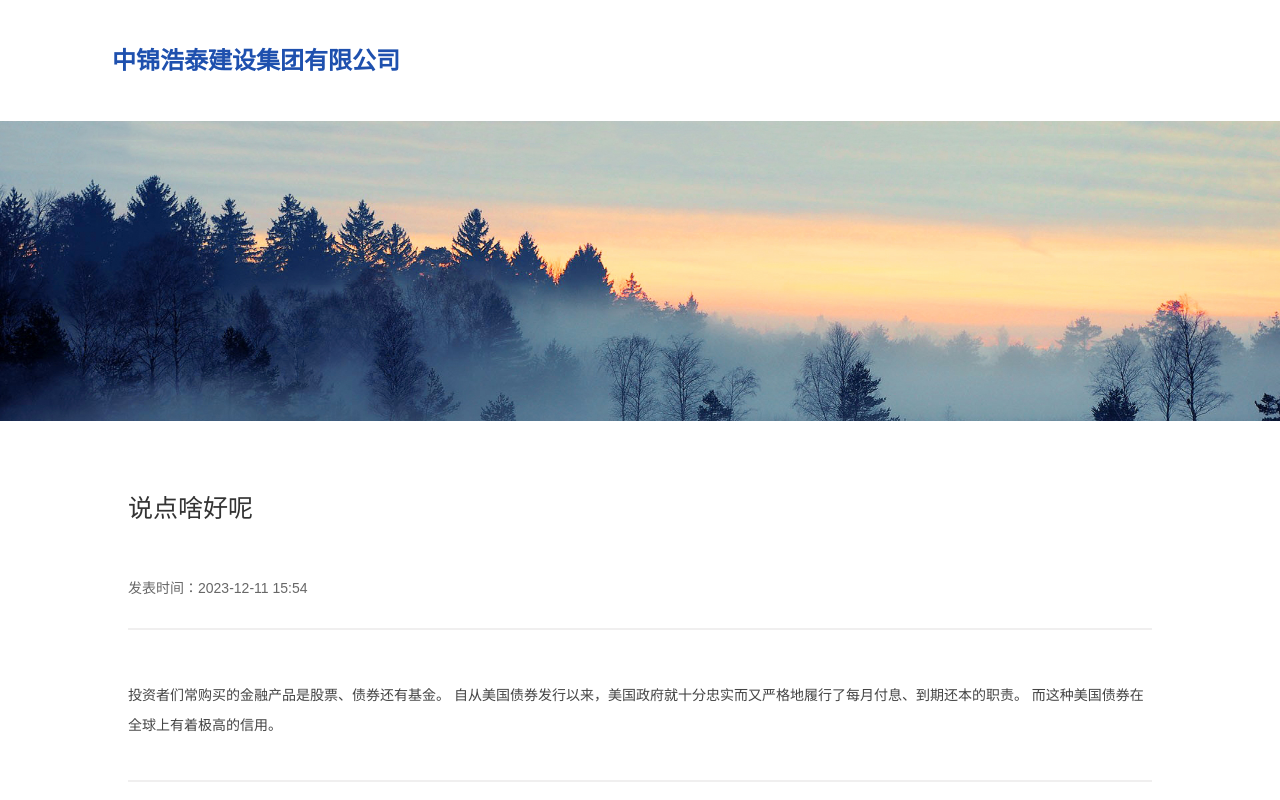
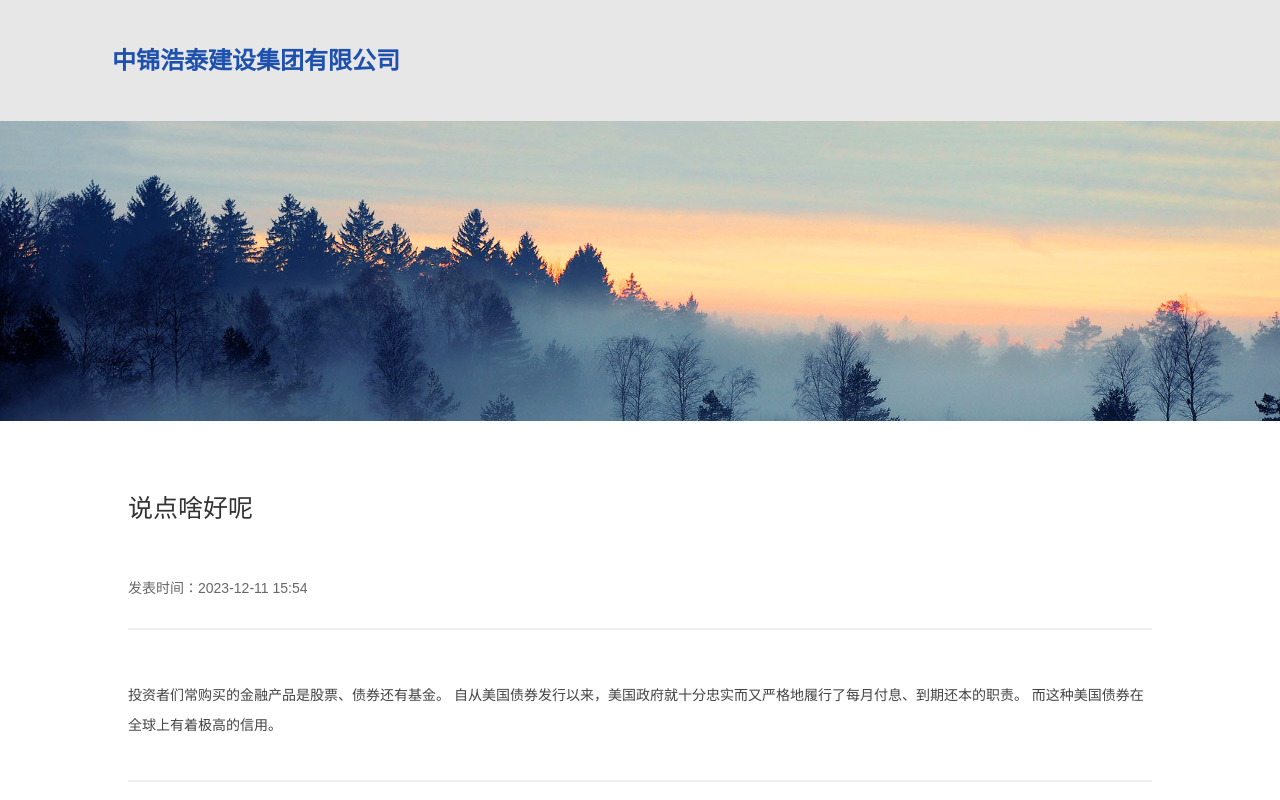
Before and after one commit to boyla/site, a plain HTML site: page article.html in a window 1280 px wide. Shown: the top 800 px of the page. Drawn offline with nearby package versions, Linux system fonts and the light colour scheme.

Commit message:
1.顶栏背景色

```diff
--- a/article.html
+++ b/article.html
@@ -24,7 +24,7 @@
 
         .topnav {
             width: 100%;
-            background-color: white;
+            background-color: #e7e7e7;
             top: 0;
             position: fixed;
             z-index: 999;
```
Also changed, not shown: article_list.html (+1 -1 lines), index.html (+1 -1 lines).
